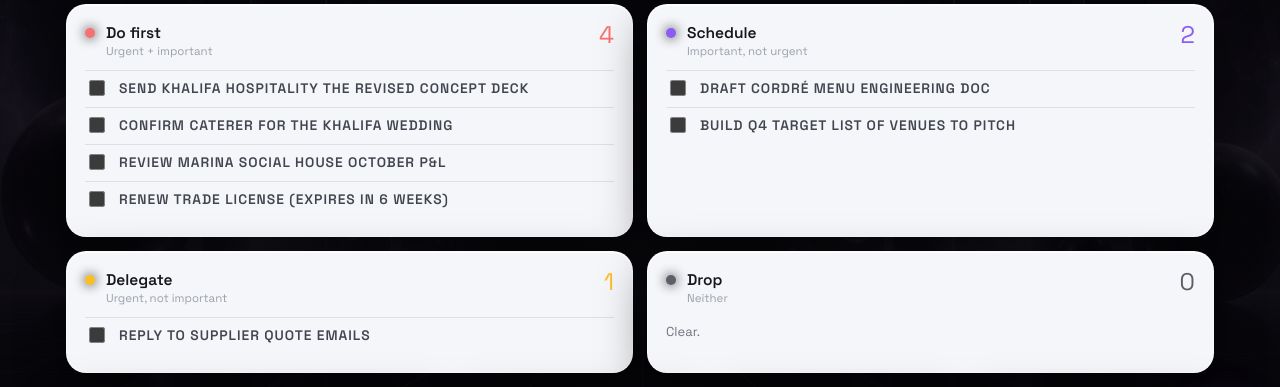
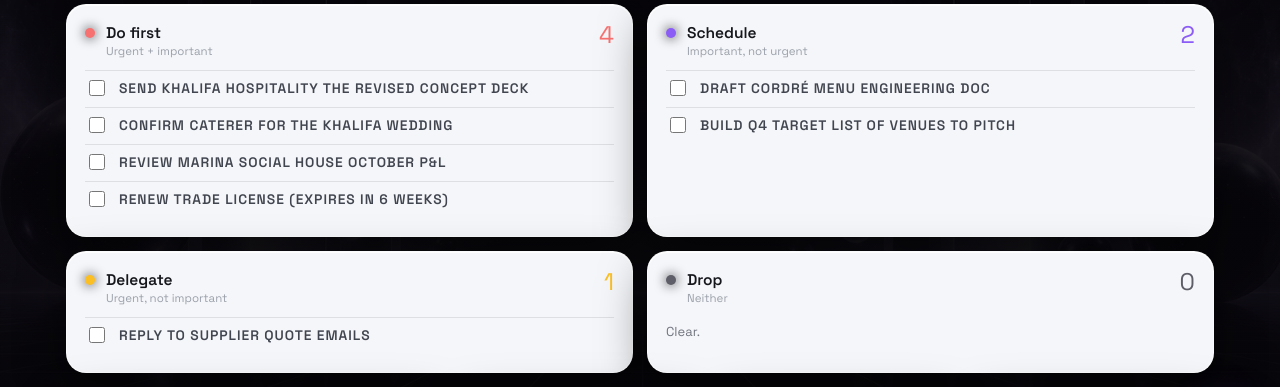
Before and after one commit to sinanagency/jensen-pa, a Next.js app: page / in a window 1280 px wide. Shown: the part 317-704 px from the top of the page. Built offline with nearby package versions, Linux system fonts and the light colour scheme; no server answers.

Commit message:
fix: all in-card inputs render light (catch bare inputs, color-scheme light)

```diff
--- a/app/globals.css
+++ b/app/globals.css
@@ -122,11 +122,11 @@
   box-shadow: 0 18px 46px rgba(0, 0, 0, 0.5), inset 0 1px 0 rgba(255, 255, 255, 0.9);
   transition: transform 0.25s var(--ease), box-shadow 0.25s var(--ease);
 }
-.card .input, .card input[type="text"], .card input[type="password"], .card input[type="email"],
-.card input[type="number"], .card input[type="date"], .card input[type="time"], .card select, .card textarea {
-  background: #ffffff; border: 1px solid rgba(18, 20, 28, 0.16); color: var(--ink); box-shadow: none;
+.card input, .card select, .card textarea {
+  background: #ffffff; border: 1px solid rgba(18, 20, 28, 0.16); color: var(--ink); box-shadow: none; color-scheme: light;
 }
-.card .input:focus, .card input:focus, .card select:focus, .card textarea:focus { border-color: var(--purple); box-shadow: 0 0 0 3px rgba(124,107,176,0.18); }
+.card input::placeholder, .card textarea::placeholder { color: #9aa0aa; }
+.card input:focus, .card select:focus, .card textarea:focus { border-color: var(--purple); box-shadow: 0 0 0 3px rgba(124,107,176,0.18); }
 .card .btn.ghost { background: #ffffff; border: 1px solid rgba(18,20,28,0.16); color: var(--ink); }
 .card .pill { background: rgba(18,20,28,0.05); border: 1px solid rgba(18,20,28,0.12); color: var(--ink-2); }
 .card .pill.accent { background: rgba(124,107,176,0.12); border-color: rgba(124,107,176,0.3); color: var(--purple); }
```
